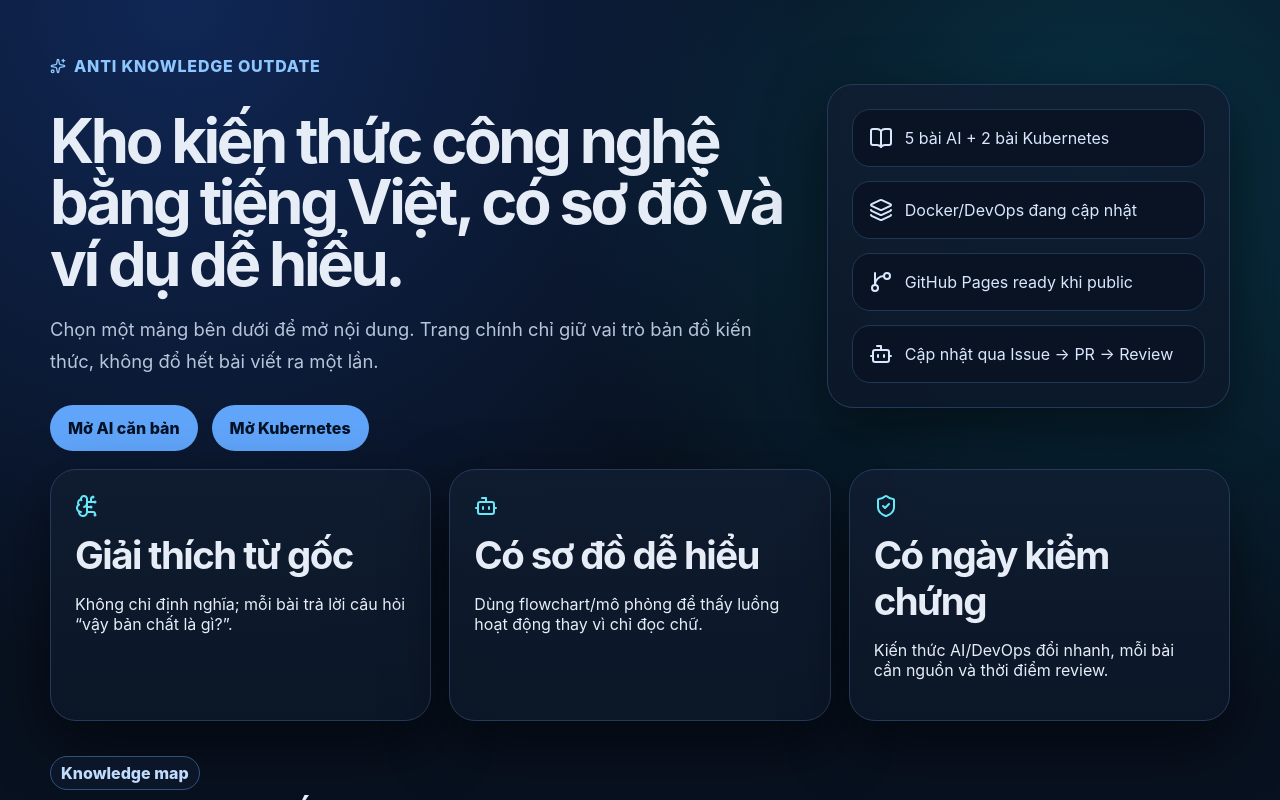
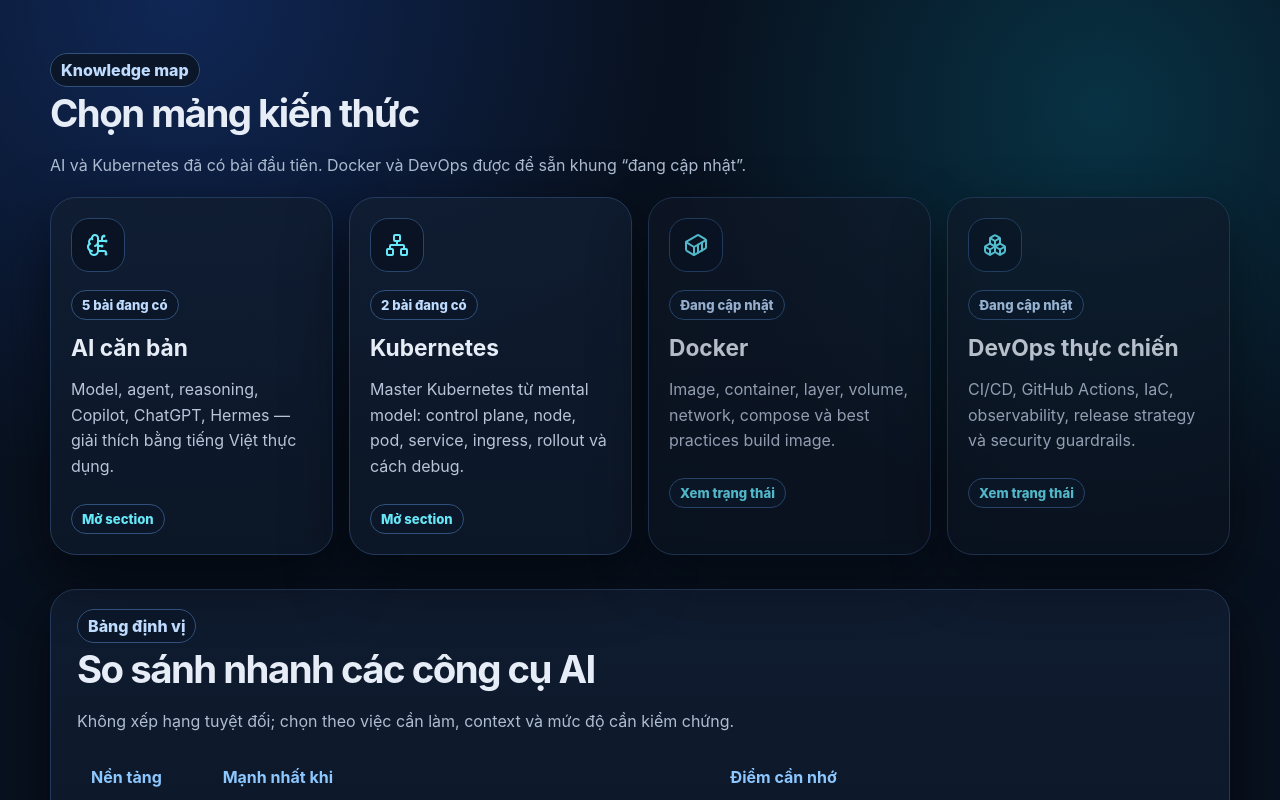
Before and after one commit to tranthaiminhtansoft/anti-knowledge-outdate, a React (Vite) app: page / in a window 1280 px wide. Shown: the top 800 px of the page. Built offline with nearby package versions, Linux system fonts and the light colour scheme.

Commit message:
Remove homepage hero overview block

```diff
--- a/src/main.tsx
+++ b/src/main.tsx
@@ -2,16 +2,10 @@
 import ReactDOM from 'react-dom/client';
 import {
   ArrowLeft,
-  BookOpen,
-  Bot,
   BrainCircuit,
   Boxes,
   Container,
-  GitBranch,
-  Layers,
   Network,
-  ShieldCheck,
-  Sparkles,
 } from 'lucide-react';
 import mermaid from 'mermaid';
 import './styles.css';
@@ -696,31 +690,7 @@
 function HomePage({ onOpenTopic }: { onOpenTopic: (topicId: string) => void }) {
   return (
     <main>
-      <section className="hero compactHero">
-        <div>
-          <p className="eyebrow"><Sparkles size={16}/> Anti Knowledge Outdate</p>
-          <h1>Kho kiến thức công nghệ bằng tiếng Việt, có sơ đồ và ví dụ dễ hiểu.</h1>
-          <p className="lead">Chọn một mảng bên dưới để mở nội dung. Trang chính chỉ giữ vai trò bản đồ kiến thức, không đổ hết bài viết ra một lần.</p>
-          <div className="heroActions">
-            <button onClick={() => onOpenTopic('ai')} type="button">Mở AI căn bản</button>
-            <button onClick={() => onOpenTopic('k8s')} type="button">Mở Kubernetes</button>
-          </div>
-        </div>
-        <div className="panel">
-          <div className="metric"><BookOpen/> 5 bài AI + 2 bài Kubernetes</div>
-          <div className="metric"><Layers/> Docker/DevOps đang cập nhật</div>
-          <div className="metric"><GitBranch/> GitHub Pages ready khi public</div>
-          <div className="metric"><Bot/> Cập nhật qua Issue → PR → Review</div>
-        </div>
-      </section>
-
-      <section className="principles">
-        <div><BrainCircuit/><h2>Giải thích từ gốc</h2><p>Không chỉ định nghĩa; mỗi bài trả lời câu hỏi “vậy bản chất là gì?”.</p></div>
-        <div><Bot/><h2>Có sơ đồ dễ hiểu</h2><p>Dùng flowchart/mô phỏng để thấy luồng hoạt động thay vì chỉ đọc chữ.</p></div>
-        <div><ShieldCheck/><h2>Có ngày kiểm chứng</h2><p>Kiến thức AI/DevOps đổi nhanh, mỗi bài cần nguồn và thời điểm review.</p></div>
-      </section>
-
-      <section className="topicSection">
+      <section className="topicSection homeTopicSection">
         <div className="sectionIntro">
           <span className="badge">Knowledge map</span>
           <h2>Chọn mảng kiến thức</h2>
```
